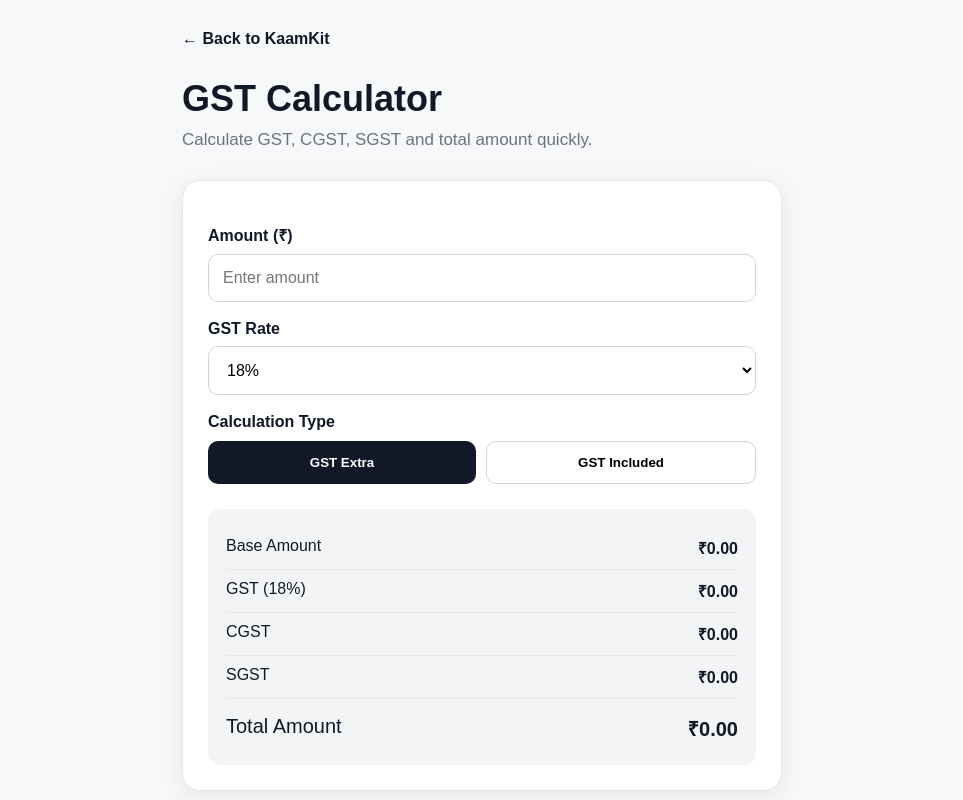
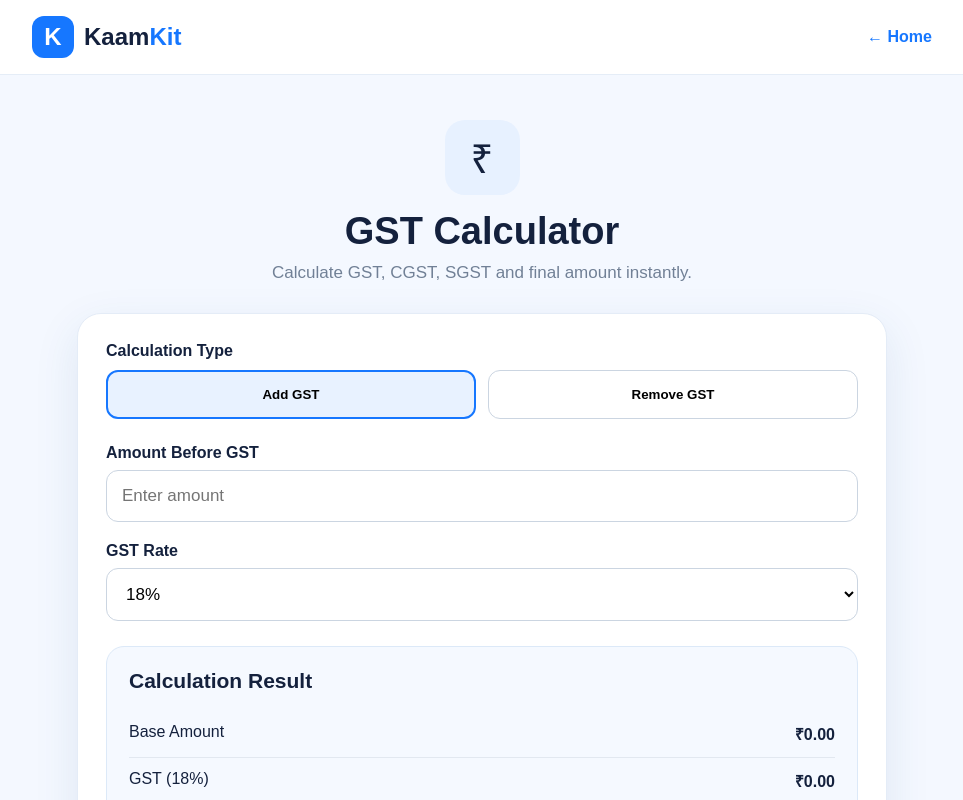
Before and after one commit to kaamkit/Kaamkit, a Next.js app: page /gst-calculator in a window 1280 px wide. Shown: the top 800 px of the page, without its empty margins (158-1121 px from the left). Built offline with nearby package versions, Linux system fonts and the light colour scheme.

Commit message:
Refactor GST calculator to use new rate and mode

```diff
--- a/app/gst-calculator/page.js
+++ b/app/gst-calculator/page.js
@@ -4,234 +4,386 @@ import { useState } from "react";
 
 export default function GSTCalculator() {
   const [amount, setAmount] = useState("");
-  const [rate, setRate] = useState("18");
-  const [mode, setMode] = useState("exclusive");
+  const [gstRate, setGstRate] = useState("18");
+  const [mode, setMode] = useState("add");
 
-  const value = parseFloat(amount) || 0;
-  const gstRate = parseFloat(rate) || 0;
+  const amountValue = Number(amount) || 0;
+  const rateValue = Number(gstRate) || 0;
 
   let baseAmount = 0;
   let gstAmount = 0;
   let totalAmount = 0;
 
-  if (mode === "exclusive") {
-    baseAmount = value;
-    gstAmount = (value * gstRate) / 100;
-    totalAmount = value + gstAmount;
+  if (mode === "add") {
+    baseAmount = amountValue;
+    gstAmount = (amountValue * rateValue) / 100;
+    totalAmount = amountValue + gstAmount;
   } else {
-    totalAmount = value;
-    baseAmount = value / (1 + gstRate / 100);
-    gstAmount = value - baseAmount;
+    totalAmount = amountValue;
+    baseAmount = amountValue / (1 + rateValue / 100);
+    gstAmount = amountValue - baseAmount;
   }
 
   const cgst = gstAmount / 2;
   const sgst = gstAmount / 2;
 
+  const money = (value) =>
+    value.toLocaleString("en-IN", {
+      minimumFractionDigits: 2,
+      maximumFractionDigits: 2,
+    });
+
+  const resetCalculator = () => {
+    setAmount("");
+    setGstRate("18");
+    setMode("add");
+  };
+
   return (
-    <main style={styles.main}>
-      <div style={styles.container}>
-        <a href="/" style={styles.back}>
-          ← Back to KaamKit
+    <main
+      style={{
+        minHeight: "100vh",
+        background: "#f4f8ff",
+        fontFamily: "Arial, sans-serif",
+        color: "#14213d",
+      }}
+    >
+      <header
+        style={{
+          background: "#fff",
+          borderBottom: "1px solid #e5edf7",
+          padding: "16px 20px",
+        }}
+      >
+        <div
+          style={{
+            maxWidth: "900px",
+            margin: "auto",
+            display: "flex",
+            alignItems: "center",
+            justifyContent: "space-between",
+          }}
+        >
+          <a
+            href="/"
+            style={{
+              textDecoration: "none",
+              color: "#14213d",
+              fontSize: "24px",
+              fontWeight: "800",
+            }}
+          >
+            <span
+              style={{
+                display: "inline-flex",
+                width: "42px",
+                height: "42px",
+                borderRadius: "12px",
+                background: "#1677ff",
+                color: "#fff",
+                alignItems: "center",
+                justifyContent: "center",
+                marginRight: "10px",
+              }}
+            >
+              K
+            </span>
+            Kaam<span style={{ color: "#1677ff" }}>Kit</span>
           </a>
 
-        <h1 style={styles.title}>GST Calculator</h1>
+          <a
+            href="/"
+            style={{
+              textDecoration: "none",
+              color: "#1677ff",
+              fontWeight: "700",
+            }}
+          >
+            ← Home
+          </a>
+        </div>
+      </header>
 
-        <p style={styles.subtitle}>
-          Calculate GST, CGST, SGST and total amount quickly.
+      <section
+        style={{
+          maxWidth: "850px",
+          margin: "auto",
+          padding: "45px 20px 70px",
+        }}
+      >
+        <div
+          style={{
+            textAlign: "center",
+            marginBottom: "30px",
+          }}
+        >
+          <div
+            style={{
+              width: "75px",
+              height: "75px",
+              margin: "0 auto 15px",
+              borderRadius: "20px",
+              background: "#e7f1ff",
+              display: "flex",
+              alignItems: "center",
+              justifyContent: "center",
+              fontSize: "40px",
+            }}
+          >
+            ₹
+          </div>
+
+          <h1
+            style={{
+              margin: "0 0 10px",
+              fontSize: "38px",
+            }}
+          >
+            GST Calculator
+          </h1>
+
+          <p
+            style={{
+              margin: 0,
+              color: "#718096",
+              fontSize: "17px",
+            }}
+          >
+            Calculate GST, CGST, SGST and final amount instantly.
           </p>
+        </div>
 
-        <div style={styles.card}>
-          <label style={styles.label}>Amount (₹)</label>
+        <div
+          style={{
+            background: "#fff",
+            borderRadius: "24px",
+            padding: "28px",
+            border: "1px solid #e4ecf7",
+            boxShadow: "0 15px 45px rgba(30,80,140,.10)",
+          }}
+        >
+          <label
+            style={{
+              display: "block",
+              fontWeight: "700",
+              marginBottom: "10px",
+            }}
+          >
+            Calculation Type
+          </label>
+
+          <div
+            style={{
+              display: "grid",
+              gridTemplateColumns: "1fr 1fr",
+              gap: "12px",
+              marginBottom: "25px",
+            }}
+          >
+            <button
+              type="button"
+              onClick={() => setMode("add")}
+              style={{
+                padding: "15px",
+                borderRadius: "12px",
+                border:
+                  mode === "add"
+                    ? "2px solid #1677ff"
+                    : "1px solid #cbd5e1",
+                background:
+                  mode === "add" ? "#e8f2ff" : "#fff",
+                fontWeight: "700",
+                cursor: "pointer",
+              }}
+            >
+              Add GST
+            </button>
+
+            <button
+              type="button"
+              onClick={() => setMode("remove")}
+              style={{
+                padding: "15px",
+                borderRadius: "12px",
+                border:
+                  mode === "remove"
+                    ? "2px solid #1677ff"
+                    : "1px solid #cbd5e1",
+                background:
+                  mode === "remove" ? "#e8f2ff" : "#fff",
+                fontWeight: "700",
+                cursor: "pointer",
+              }}
+            >
+              Remove GST
+            </button>
+          </div>
+
+          <label
+            style={{
+              display: "block",
+              fontWeight: "700",
+              marginBottom: "8px",
+            }}
+          >
+            {mode === "add"
+              ? "Amount Before GST"
+              : "Amount Including GST"}
+          </label>
 
           <input
             type="number"
+            min="0"
+            step="0.01"
             value={amount}
             onChange={(e) => setAmount(e.target.value)}
             placeholder="Enter amount"
-            style={styles.input}
+            style={{
+              width: "100%",
+              boxSizing: "border-box",
+              padding: "15px",
+              borderRadius: "12px",
+              border: "1px solid #cbd5e1",
+              fontSize: "17px",
+              marginBottom: "20px",
+            }}
           />
 
-          <label style={styles.label}>GST Rate</label>
+          <label
+            style={{
+              display: "block",
+              fontWeight: "700",
+              marginBottom: "8px",
+            }}
+          >
+            GST Rate
+          </label>
 
           <select
-            value={rate}
-            onChange={(e) => setRate(e.target.value)}
-            style={styles.input}
+            value={gstRate}
+            onChange={(e) => setGstRate(e.target.value)}
+            style={{
+              width: "100%",
+              padding: "15px",
+              borderRadius: "12px",
+              border: "1px solid #cbd5e1",
+              fontSize: "17px",
+              marginBottom: "25px",
+              background: "#fff",
+            }}
           >
+            <option value="0">0%</option>
             <option value="5">5%</option>
             <option value="12">12%</option>
             <option value="18">18%</option>
             <option value="28">28%</option>
           </select>
 
-          <label style={styles.label}>Calculation Type</label>
+          <div
+            style={{
+              background: "#f5f9ff",
+              borderRadius: "18px",
+              padding: "22px",
+              border: "1px solid #dce9f8",
+            }}
+          >
+            <h2
+              style={{
+                marginTop: 0,
+                marginBottom: "18px",
+                fontSize: "21px",
+              }}
+            >
+              Calculation Result
+            </h2>
 
-          <div style={styles.modeBox}>
-            <button
-              onClick={() => setMode("exclusive")}
-              style={
-                mode === "exclusive"
-                  ? styles.activeMode
-                  : styles.modeButton
-              }
+            <div
+              style={{
+                display: "flex",
+                justifyContent: "space-between",
+                padding: "12px 0",
+                borderBottom: "1px solid #e2e8f0",
+              }}
             >
-              GST Extra
-            </button>
-
-            <button
-              onClick={() => setMode("inclusive")}
-              style={
-                mode === "inclusive"
-                  ? styles.activeMode
-                  : styles.modeButton
-              }
-            >
-              GST Included
-            </button>
+              <span>Base Amount</span>
+              <strong>₹{money(baseAmount)}</strong>
             </div>
 
-          <div style={styles.result}>
-            <div style={styles.row}>
-              <span>Base Amount</span>
-              <strong>₹{baseAmount.toFixed(2)}</strong>
+            <div
+              style={{
+                display: "flex",
+                justifyContent: "space-between",
+                padding: "12px 0",
+                borderBottom: "1px solid #e2e8f0",
+              }}
+            >
+              <span>GST ({rateValue}%)</span>
+              <strong>₹{money(gstAmount)}</strong>
             </div>
 
-            <div style={styles.row}>
-              <span>GST ({gstRate}%)</span>
-              <strong>₹{gstAmount.toFixed(2)}</strong>
+            <div
+              style={{
+                display: "flex",
+                justifyContent: "space-between",
+                padding: "12px 0",
+                borderBottom: "1px solid #e2e8f0",
+              }}
+            >
+              <span>CGST ({rateValue / 2}%)</span>
+              <strong>₹{money(cgst)}</strong>
             </div>
 
-            <div style={styles.row}>
-              <span>CGST</span>
-              <strong>₹{cgst.toFixed(2)}</strong>
+            <div
+              style={{
+                display: "flex",
+                justifyContent: "space-between",
+                padding: "12px 0",
+                borderBottom: "1px solid #e2e8f0",
+              }}
+            >
+              <span>SGST ({rateValue / 2}%)</span>
+              <strong>₹{money(sgst)}</strong>
             </div>
 
-            <div style={styles.row}>
-              <span>SGST</span>
-              <strong>₹{sgst.toFixed(2)}</strong>
-            </div>
+            <div
+              style={{
+                display: "flex",
+                justifyContent: "space-between",
+                marginTop: "18px",
+                fontSize: "21px",
+                fontWeight: "800",
+                color: "#1677ff",
+              }}
+            >
+              <span>
+                {mode === "add"
+                  ? "Final Amount"
+                  : "Original Amount"}
+              </span>
 
-            <div style={styles.totalRow}>
-              <span>Total Amount</span>
-              <strong>₹{totalAmount.toFixed(2)}</strong>
-            </div>
+              <span>₹{money(totalAmount)}</span>
             </div>
           </div>
 
-        <p style={styles.footer}>
-          KaamKit — Free online tools for everyday work.
-        </p>
+          <button
+            type="button"
+            onClick={resetCalculator}
+            style={{
+              width: "100%",
+              marginTop: "22px",
+              padding: "15px",
+              borderRadius: "12px",
+              border: "1px solid #cbd5e1",
+              background: "#fff",
+              fontSize: "16px",
+              fontWeight: "700",
+              cursor: "pointer",
+            }}
+          >
+            Reset Calculator
+          </button>
         </div>
+      </section>
     </main>
   );
 }
-
-const styles = {
-  main: {
-    minHeight: "100vh",
-    background: "#f7f8fa",
-    padding: "30px 20px",
-    fontFamily: "Arial, sans-serif",
-    color: "#111827",
-  },
-
-  container: {
-    maxWidth: "600px",
-    margin: "0 auto",
-  },
-
-  back: {
-    color: "#111827",
-    textDecoration: "none",
-    fontWeight: "600",
-  },
-
-  title: {
-    fontSize: "36px",
-    margin: "30px 0 10px",
-  },
-
-  subtitle: {
-    color: "#6b7280",
-    fontSize: "17px",
-    marginBottom: "30px",
-  },
-
-  card: {
-    background: "#ffffff",
-    padding: "25px",
-    borderRadius: "18px",
-    boxShadow: "0 5px 25px rgba(0,0,0,0.08)",
-    border: "1px solid #e5e7eb",
-  },
-
-  label: {
-    display: "block",
-    fontWeight: "600",
-    marginBottom: "8px",
-    marginTop: "18px",
-  },
-
-  input: {
-    width: "100%",
-    boxSizing: "border-box",
-    padding: "14px",
-    borderRadius: "10px",
-    border: "1px solid #d1d5db",
-    fontSize: "16px",
-    background: "#ffffff",
-  },
-
-  modeBox: {
-    display: "flex",
-    gap: "10px",
-    marginTop: "10px",
-  },
-
-  modeButton: {
-    flex: 1,
-    padding: "13px 8px",
-    borderRadius: "10px",
-    border: "1px solid #d1d5db",
-    background: "#ffffff",
-    fontWeight: "600",
-  },
-
-  activeMode: {
-    flex: 1,
-    padding: "13px 8px",
-    borderRadius: "10px",
-    border: "none",
-    background: "#111827",
-    color: "#ffffff",
-    fontWeight: "600",
-  },
-
-  result: {
-    marginTop: "25px",
-    padding: "18px",
-    background: "#f3f4f6",
-    borderRadius: "12px",
-  },
-
-  row: {
-    display: "flex",
-    justifyContent: "space-between",
-    padding: "10px 0",
-    borderBottom: "1px solid #e5e7eb",
-  },
-
-  totalRow: {
-    display: "flex",
-    justifyContent: "space-between",
-    padding: "16px 0 5px",
-    fontSize: "20px",
-  },
-
-  footer: {
-    textAlign: "center",
-    color: "#9ca3af",
-    marginTop: "35px",
-    fontSize: "14px",
-  },
-};
```
Lines whose indentation alone changed are shown as unchanged.
